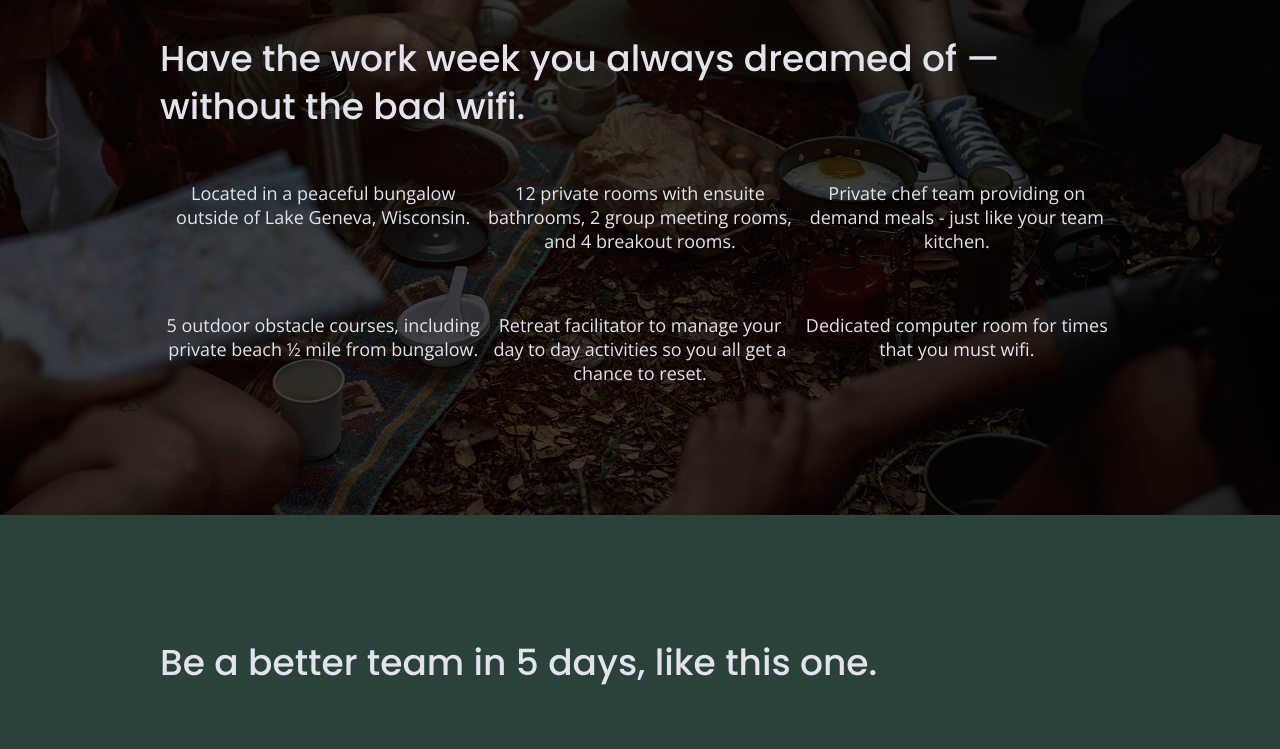
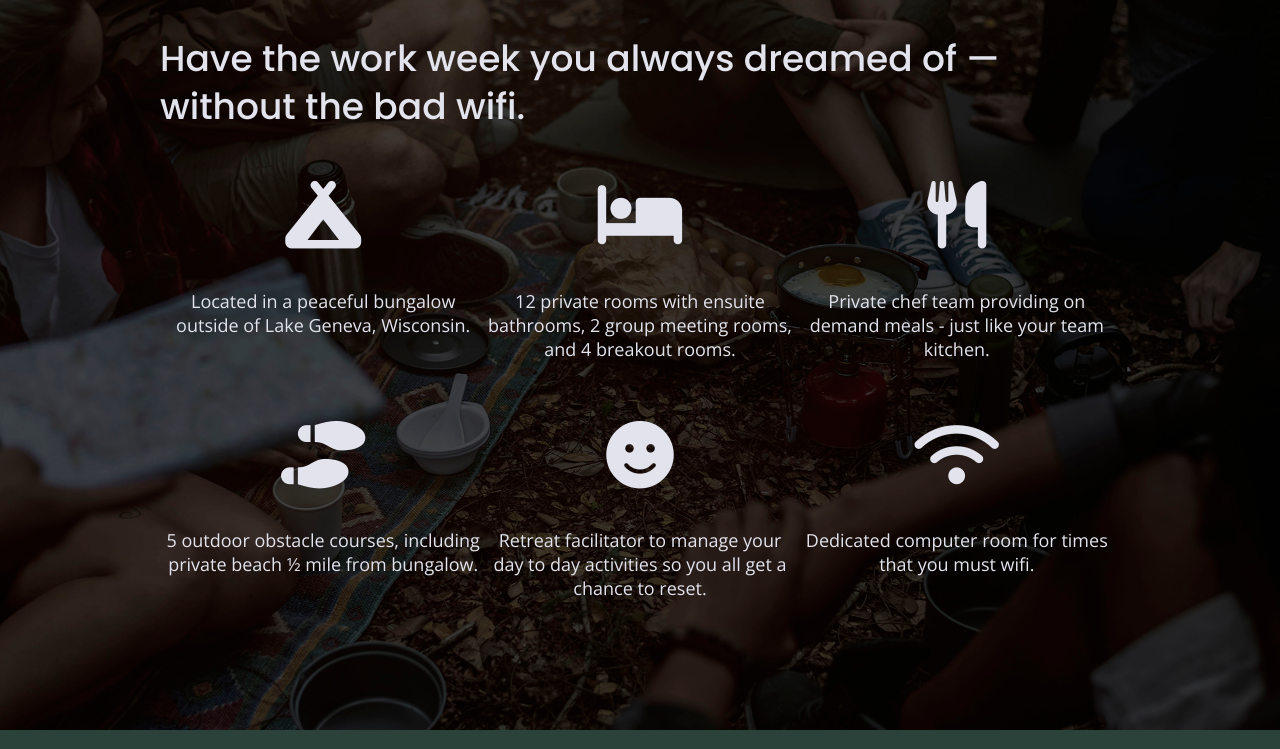
Before and after one commit to brhynold/04-206-unplugged-retreat, a website built with webpack: page index.html in a window 1280 px wide. Shown: the part 989-1738 px from the top of the page. Built offline with nearby package versions, Linux system fonts and the light colour scheme.

Commit message:
homepage icons features

```diff
--- a/css/main.css
+++ b/css/main.css
@@ -289,6 +289,11 @@ input[type=button] {
 .features article {
   width: 63%;
   margin: 30px 0;
+}
+
+.features i {
+	font-size: 3.75em;
+    margin-bottom: 40px;
 }
 .features .features-items {
   display: flex;
--- a/index.html
+++ b/index.html
@@ -22,7 +22,8 @@
 
   <link rel="stylesheet" href="css/main.css">
   <link rel="stylesheet" href="css/normalize.css">
-
+<!-- FontAwesome Icons -->
+<script src="https://kit.fontawesome.com/d0fad2dc35.js" crossorigin="anonymous"></script>
 <!-- Google Fonts -->
 <link rel="preconnect" href="https://fonts.googleapis.com">
 <link rel="preconnect" href="https://fonts.gstatic.com" crossorigin>
@@ -73,36 +74,42 @@
       <div class="features-items">
         <article>
           <p class="fontawesome-icons">
+            <i class="fas fa-campground"></i>
           </p>
           <p class="features-items-description">Located in a peaceful bungalow outside of Lake Geneva, Wisconsin.
           </p>
         </article>
          <article>
           <p class="fontawesome-icons">
+            <i class="fas fa-bed"></i>
           </p>
           <p class="features-items-description">12 private rooms with ensuite bathrooms, 2 group meeting rooms, and 4 breakout rooms.
           </p>
         </article>
          <article>
           <p class="fontawesome-icons">
+            <i class="fas fa-utensils"></i>
           </p>
           <p class="features-items-description">Private chef team providing on demand meals - just like your team kitchen.
           </p>
         </article>
          <article>
           <p class="fontawesome-icons">
+            <i class="fas fa-shoe-prints"></i>
           </p>
           <p class="features-items-description">5 outdoor obstacle courses, including private beach ½ mile from bungalow.
           </p>
         </article>
          <article>
           <p class="fontawesome-icons">
+            <i class="fas fa-face-smile"></i>
           </p>
           <p class="features-items-description">Retreat facilitator to manage your day to day activities so you all get a chance to reset.
           </p>
         </article>
          <article>
           <p class="fontawesome-icons">
+            <i class="fas fa-wifi"></i>
          </p>
           <p class="features-items-description">Dedicated computer room for times that you must wifi.
           </p>
```
Also changed, not shown: about/index.html (+3 -0 lines), faq/index.html (+2 -0 lines).
